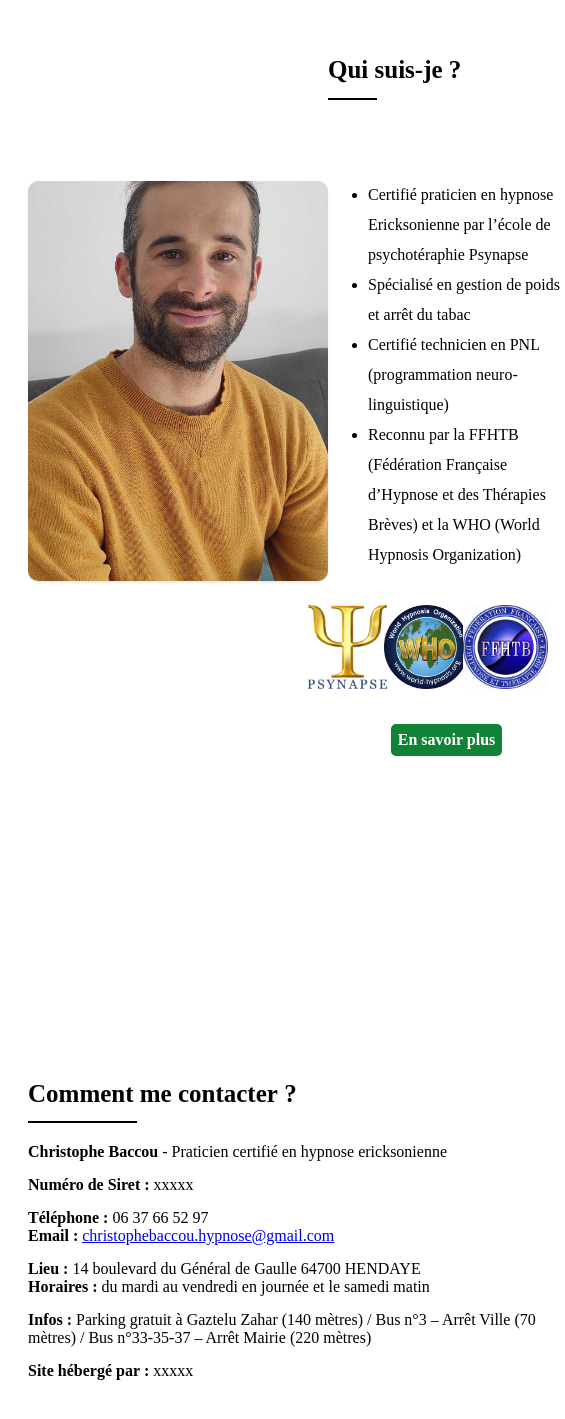
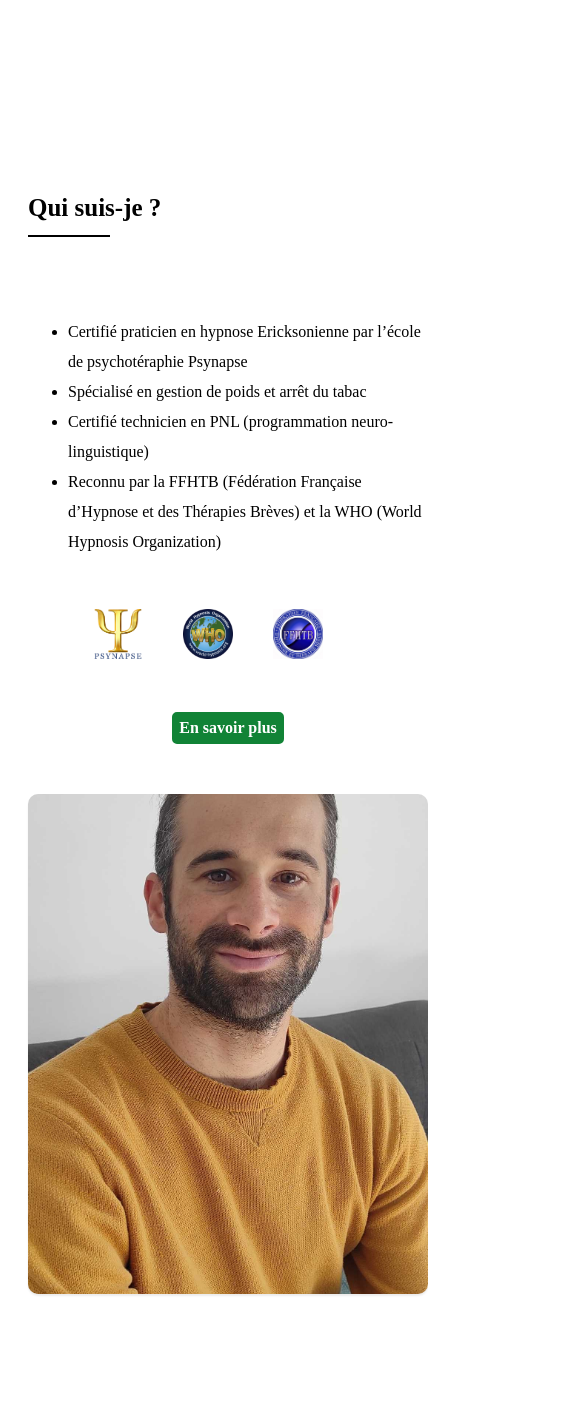
Before and after one commit to nicoriera/hypnose-frontend, a React (Create React App) app: page / in a window 390 px wide. Shown: the part 2788-4207 px from the top of the page, 565 px wide, since content can reach past the window. Built offline with nearby package versions, Linux system fonts and the light colour scheme; what google-maps-react would draw is missing.

Commit message:
update css

```diff
--- a/src/App.css
+++ b/src/App.css
@@ -248,6 +248,7 @@ margin: 60px 0;
   align-items: center;
   justify-content: center;
 }
+
 .logos-hypnose{
   display: flex;
   height: 10vh;
@@ -268,6 +269,9 @@ margin: 60px 0;
   align-items: center;
   width: 40%;
   border-radius: 10px;
+}
+.picture-accueil-media-query{
+  display: none;
 }
 .picture-accueil img{
 display: flex;
@@ -622,10 +626,11 @@ margin-top: 15px;
   .accueil-qui {
     display: flex;
     flex-direction: column;
-    height: 90vh;
+    height: 170vh;
   }
   .accueil-text-qui{
     display: flex;
+    flex-direction: column;
   }
   .accueil-text-qui h2{
     font-size: var(--h2-mq);
@@ -633,10 +638,26 @@ margin-top: 15px;
   .accueil-qui-text {
    width: 100%;
   }
-  .picture-accueil img {
-    width: 300px;
-    height: 400px;
+  .picture-accueil  {
+    display: none;
   }
+  .picture-accueil-media-query{
+    display: flex;
+    align-items: center;
+    width: 100%;
+    border-radius: 10px;
+    margin-top: 50px;
+  }
+  .picture-accueil-media-query img{
+    display: flex;
+    width: 400px;
+    height: 500px;
+    border-radius: 10px;
+    box-shadow: 0 2px 2px hsl(0deg 0% 0% / 0.075);
+    object-fit:cover;
+  }
+
+
   .accueil-qui-text ul {
   margin: 60px 0 60px 0;
    }
@@ -645,12 +666,10 @@ margin-top: 15px;
   }
   .logos-hypnose{
     display: flex;
-    flex-direction: row;
-    align-items: center;
   }
   .logo-psynapse, .logo-who, .logo-ffhtb {
-    width: 10vw;
-    height: 10vh;
+    width: 50px;
+    height: 50px;
     margin:  0 40px 50px 0;
   }
   .picture-accueil{
--- a/src/pages/Accueil.js
+++ b/src/pages/Accueil.js
@@ -86,6 +86,9 @@ const Accueil = () => {
                 <div className="picture-accueil">
                   <img  src={PictureProfil} alt="accueil" />
                 </div>
+                <div>
+
+                </div>
                 <div className="accueil-qui-text">
                   <h2>Qui suis-je ?</h2>
                   <div className="trait"></div>
@@ -95,6 +98,7 @@ const Accueil = () => {
                     <li>Certifié technicien en PNL (programmation neuro-linguistique)</li>
                     <li>Reconnu par la FFHTB (Fédération Française d’Hypnose et des Thérapies Brèves) et la WHO (World Hypnosis Organization)</li>
                   </ul>
+
                 <div className="accueil-qui-bloc">
                   <div className="logos-hypnose">
                     <Link className="logo-psynapse" to={{ pathname: "https://psynapse.fr/" }} target="_blank">
@@ -110,6 +114,9 @@ const Accueil = () => {
                   <Link to="/qui" target="_blank">
                     <Button text="En savoir plus"/>
                   </Link>
+                </div>
+                <div className="picture-accueil-media-query">
+                  <img  src={PictureProfil} alt="accueil" />
                 </div>
                 </div>
               </div>
```
